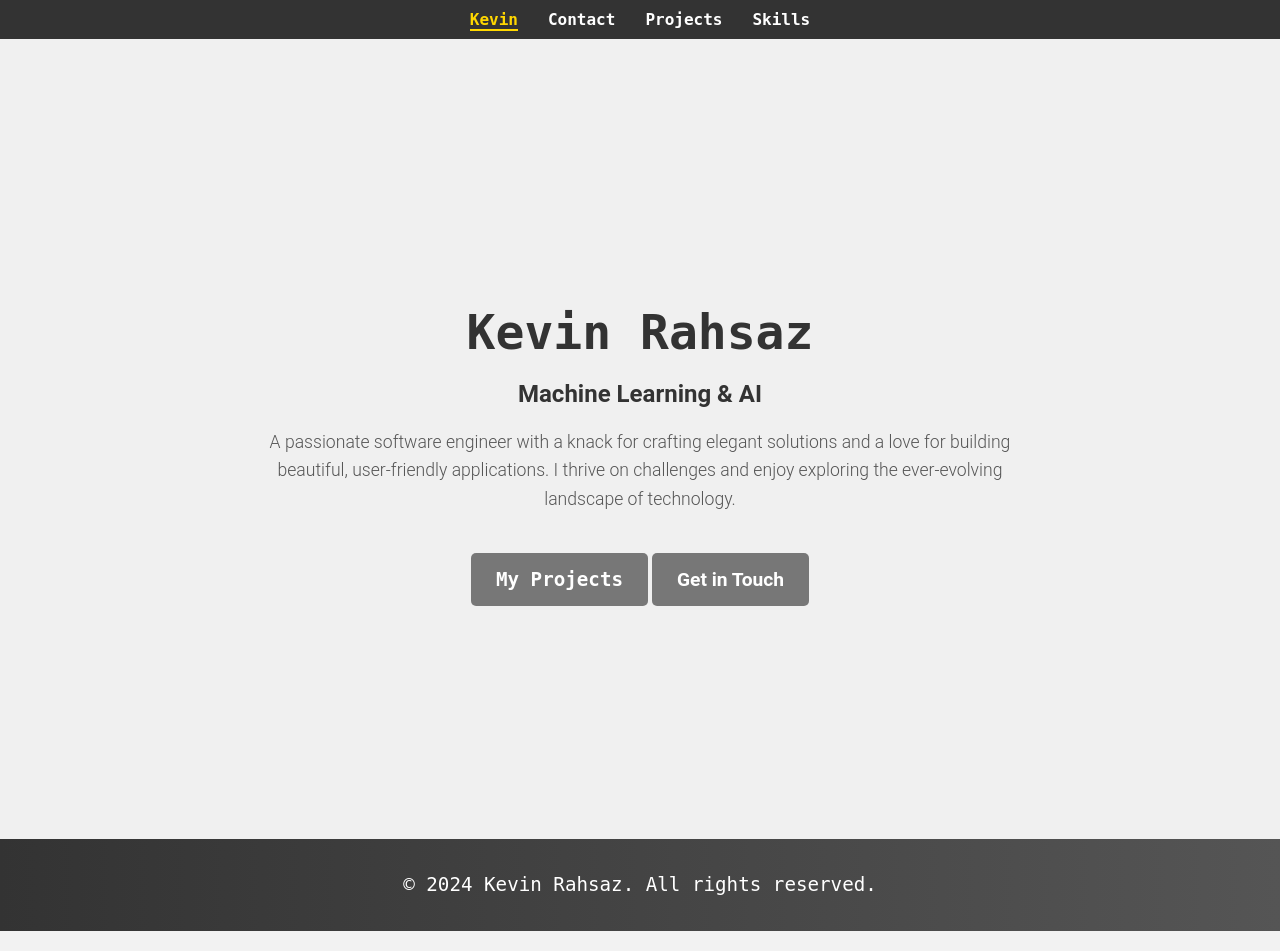
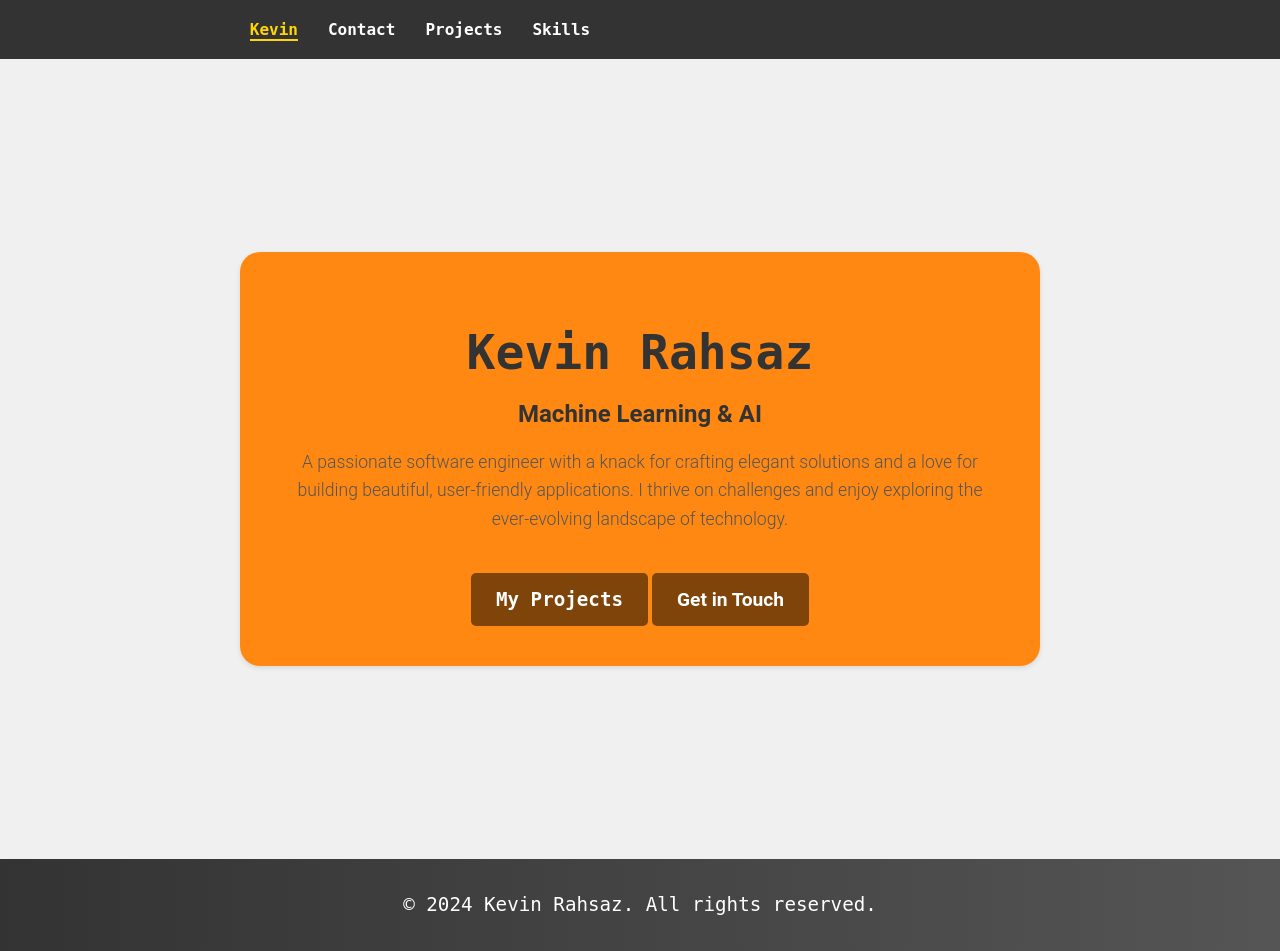
Before and after one commit to kevinrhz/portfolio-flask, a Flask app: page / in a window 1280 px wide. Run offline with Flask 3, Linux system fonts and the light colour scheme; some web fonts are replaced.

Commit message:
Added an orange plaque. Added Animations for navbar and words.

```diff
--- a/app/static/css/base.css
+++ b/app/static/css/base.css
@@ -10,7 +10,7 @@ header {
 body {
     margin: 0;
     font-family: sans-serif;
-    background: linear-gradient(135deg, #FFFAF0, #D3D3D3);
+    background: linear-gradient(135deg, #ffffff, #ffffff);
     background-attachment: fixed;
     color: #333;
 }
@@ -29,7 +29,7 @@ footer {
 /* Navigation Bar */
 nav {
     background-color: #333;
-    padding: 10px;
+    padding: 0px;
 }
 
 nav ul {
@@ -59,3 +59,35 @@ nav ul li a.active {
 nav ul li a:hover {
     color: #FFD700; /* Gold accent */
 }
+
+
+/* Navigation Bar Intro */
+
+.navbar {
+    background-color: #333;
+    padding: 0px;
+    opacity: 0;
+    animation: slideDown 0.5s ease forwards;
+}
+
+.navbar ul {
+    opacity: 0;
+    animation: fadeIn 0.5s ease forwards;
+    animation-delay: 0.5s;
+}
+
+@keyframes slideDown {
+    from {
+        transform: translateY(-100%); /* Start from above the viewport */
+    }
+    to {
+        transform: translateY(0); /* Slide down to its normal position */
+        opacity: 1; /* Make the navbar visible */
+    }
+}
+
+@keyframes fadeIn {
+    to {
+        opacity: 1; /* Fade in by increasing opacity to 1 */
+    }
+}
--- a/app/static/css/home.css
+++ b/app/static/css/home.css
@@ -25,6 +25,10 @@ a:hover {
 }
 
 
+
+
+
+/* Classes */
 
 .hero {
     display: grid;
@@ -118,3 +122,50 @@ a:hover {
 .contact-button:hover {
     color: #FFD700;
 }
+
+.plaque {
+    background-color: rgba(255, 128, 0, 0.927);
+    padding: 40px;
+    border-radius: 20px;
+    box-shadow: 0 2px 5px rgba(0, 0, 0, 0.1);
+    backdrop-filter: blur(10px);
+}
+
+
+
+/* Animations */
+
+.hero, .name, .job, .title, .bio, .social-links, .projects-button, .contact-button {
+    opacity: 0; /* Initially hide the elements */
+    animation: fadeIn 1s ease forwards; /* Apply the fadeIn animation */
+}
+
+.name {
+    animation-delay: 0.5s;
+}
+
+.job, .title {
+    animation-delay: 0.8s;
+}
+
+.bio {
+    animation-delay: 1.1s;
+}
+
+.social-links {
+    animation-delay: 1.4s;
+}
+
+.projects-button {
+    animation-delay: 1.7s;
+}
+
+.contact-button {
+    animation-delay: 2s;
+}
+
+@keyframes fadeIn {
+    to {
+        opacity: 1; /* Fade in by increasing opacity to 1 */
+    }
+}
--- a/app/templates/base.html
+++ b/app/templates/base.html
@@ -6,29 +6,23 @@
     <title>{% block title %}Portfolio{% endblock %}</title>
     <link rel="stylesheet" href="{{ url_for('static', filename='css/base.css') }}">
     {% block extra_css %}
-    <!-- stylesheets -->
     {% endblock %}
 </head>
 <body>
-    <!-- Navigation Bar -->
-    <nav>
+    <nav class="navbar"> <div class="container">
         <ul>
             <li><a href="{{ url_for('main.home') }}" class="{% if request.endpoint == 'main.home' %}active{% endif %}">Kevin</a></li>
             <li><a href="{{ url_for('main.contact') }}" class="{% if request.endpoint == 'main.contact' %}active{% endif %}">Contact</a></li>
             <li><a href="{{ url_for('main.projects') }}" class="{% if request.endpoint == 'main.projects' %}active{% endif %}">Projects</a></li>
             <li><a href="{{ url_for('main.skills') }}" class="{% if request.endpoint == 'main.skills' %}active{% endif %}">Skills</a></li>
         </ul>
-    </nav>
+    </div></nav>
 
-
-    <!-- Page Content -->
     <div id="content">
         {% block content %}
-        <!-- Child templates will insert their content here -->
         {% endblock %}
     </div>
 
-    <!-- Footer -->
     <footer>
         <p>&copy; 2024 Kevin Rahsaz. All rights reserved.</p>
     </footer>
--- a/app/templates/home.html
+++ b/app/templates/home.html
@@ -10,6 +10,7 @@
 {% block content %}
 <div class="hero">
     <div class="container">
+        <div class="plaque">
             <h1 class="name">Kevin Rahsaz</h1>
             <h2 class="job title">Machine Learning & AI</h2>
             <p class="bio">A passionate software engineer with a knack for crafting elegant solutions and a love for building beautiful, user-friendly applications. I thrive on challenges and enjoy exploring the ever-evolving landscape of technology.</p>
@@ -24,5 +25,5 @@
             <a href="{{ url_for('main.contact') }}" class="contact-button">Get in Touch</a>
         </div>
     </div>
-
+</div>
 {% endblock %}
```
Also changed, not shown: 1 other file. Lines whose indentation alone changed are shown as unchanged.
